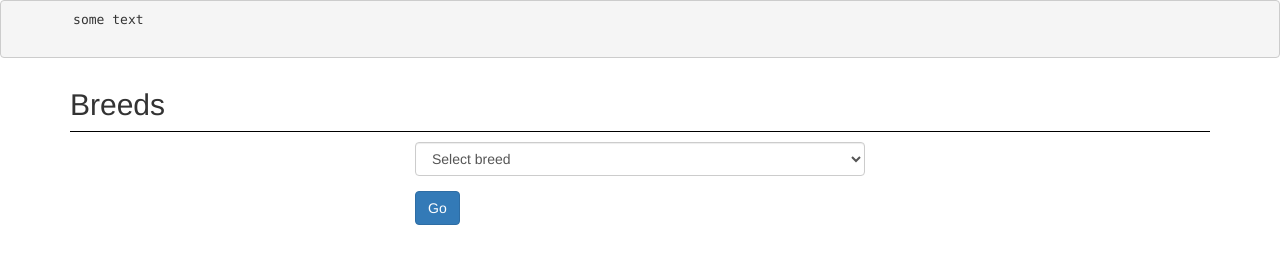
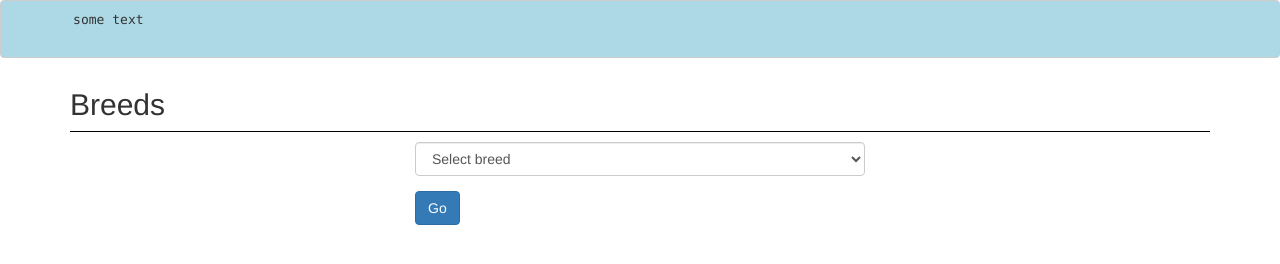
Before and after one commit to slimeVidas26/dawg, a plain HTML site: page index.html in a window 1280 px wide. Drawn offline with nearby package versions, Linux system fonts and the light colour scheme; no server answers.

Commit message:
changing style

```diff
--- a/style.css
+++ b/style.css
@@ -11,3 +11,7 @@ h2 {
     padding-bottom:10px;
     margin-bottom:10px;
   }
+
+  pre{
+    background: lightblue;
+}
```
